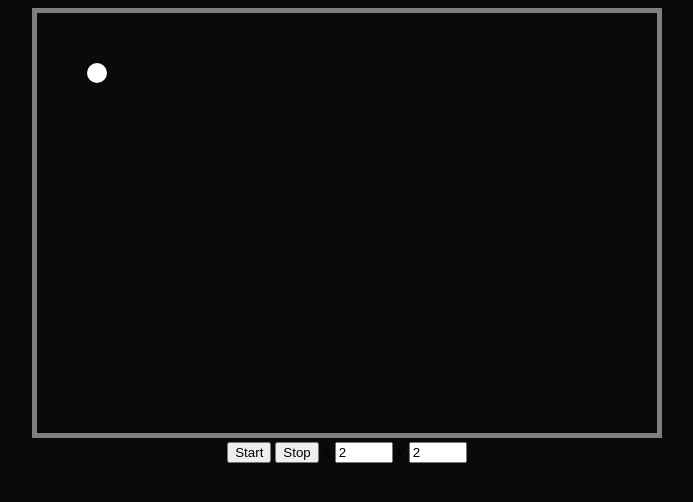
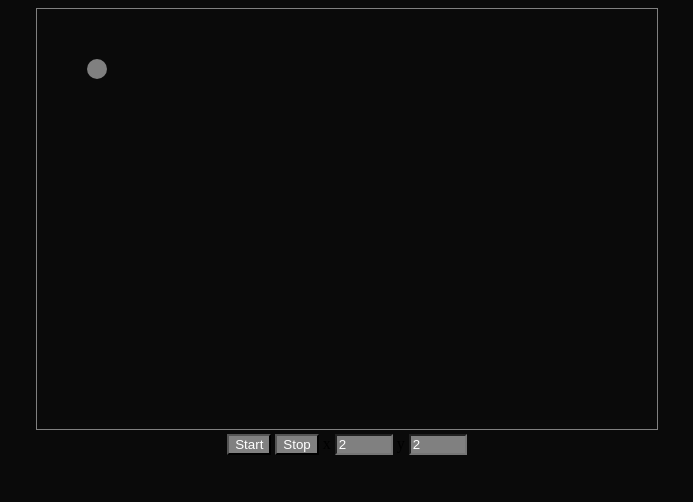
Before and after one commit to Iohel/UD5, a plain HTML site: page Activity_3/2d_animation/2d_animation.html in a window 1280 px wide. Shown: the whole page, without its empty margins (293-986 px from the left). Drawn offline with Linux system fonts and the light colour scheme.

Commit message:
Final Commit

```diff
--- a/Activity_3/2d_animation/2d_animation.html
+++ b/Activity_3/2d_animation/2d_animation.html
@@ -10,7 +10,7 @@
   <main style="text-align: center;">
     <!--Sound Effect from <a href="https://pixabay.com/?utm_source=link-attribution&utm_medium=referral&utm_campaign=music&utm_content=7111">Pixabay</a>-->
     <audio id="boing" src="audio/jews_harp_boing-7111.mp3"></audio>
-    <canvas width="620" height="420" id="2d-animation-canvas" style="border: 5px solid gray;"></canvas>
+    <canvas width="620" height="420" id="2d-animation-canvas" style="border: 1px solid gray;"></canvas>
     <div>
       <button id="Start">Start</button>
       <button id="Stop">Stop</button>
--- a/Activity_3/2d_animation/2d_animation.js
+++ b/Activity_3/2d_animation/2d_animation.js
@@ -7,7 +7,7 @@ canvas = document.getElementById('2d-animation-canvas');
 context = canvas.getContext('2d');
 
 function draw(x, y) {
-  context.fillStyle = "white";
+  context.fillStyle = "grey";
   context.beginPath();
   context.arc(x,y,10,0,Math.PI * 2,true);
   context.fill();
@@ -31,7 +31,7 @@ function startAnimation(){
       sound.play();
     }
 
-    if (ballY < 0 || ballY > 200){
+    if (ballY < 0 || ballY > canvas.height){
       directionY *= -1;
       sound.play();
     }
--- a/Activity_3/style.css
+++ b/Activity_3/style.css
@@ -3,4 +3,10 @@ body{
 }
 input{
     width: 50px;
+    background-color: gray;
+    color: white;
 }
+button{
+    background-color: gray;
+    color: white;
+}
```
